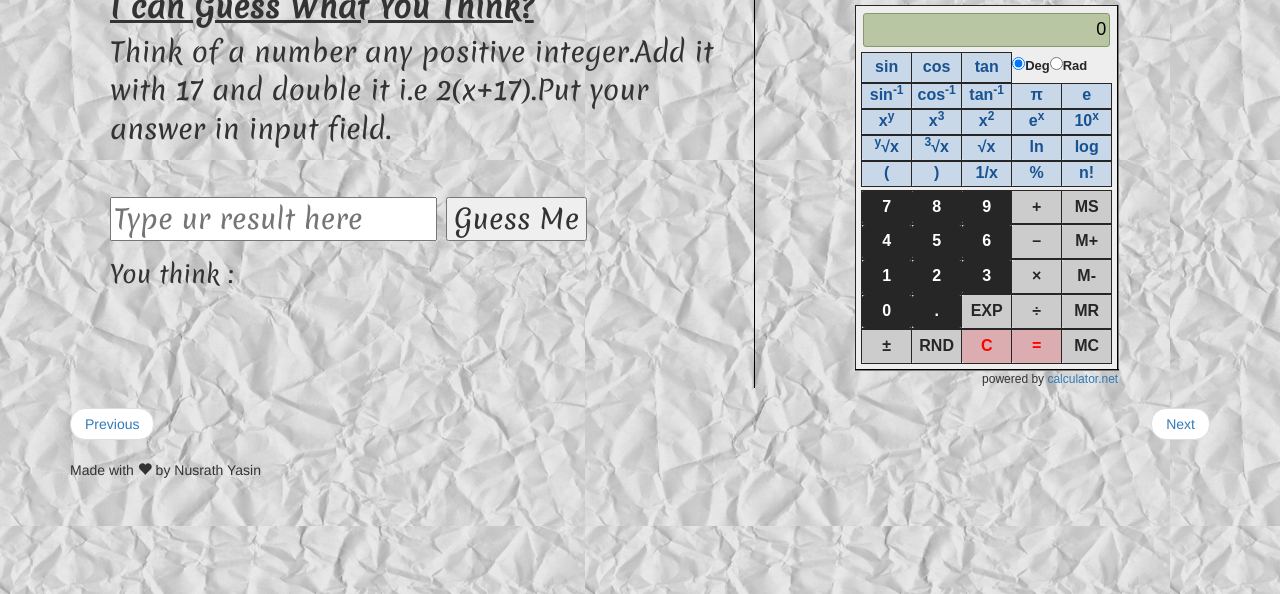
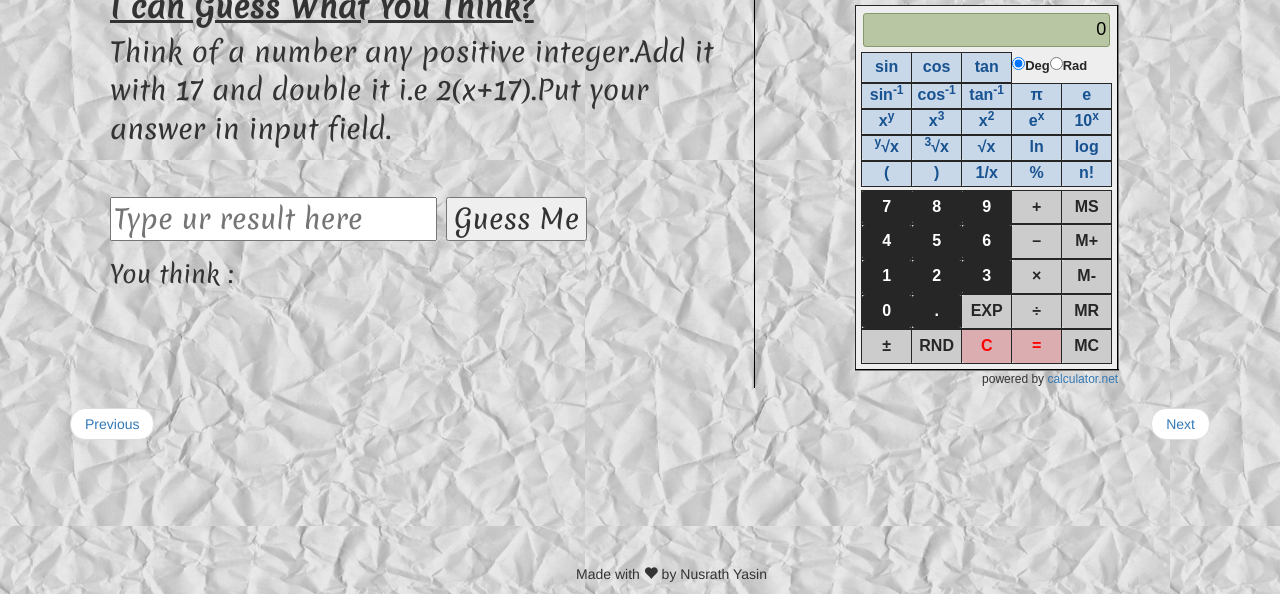
Before and after one commit to nusrathyasin/Mindreader, a plain HTML site: page numberguess.html in a window 1280 px wide. Shown: the part 206-800 px from the top of the page. Drawn offline with nearby package versions, Linux system fonts and the light colour scheme.

Commit message:
Update numberguess.html

```diff
--- a/numberguess.html
+++ b/numberguess.html
@@ -34,7 +34,7 @@ h1{
 	font-size:27px;
 	margin-left:40px;
 }
-#footer p{
+#footer{
 	position:absolute;
 	bottom:0px;
 	left:45%;
```
